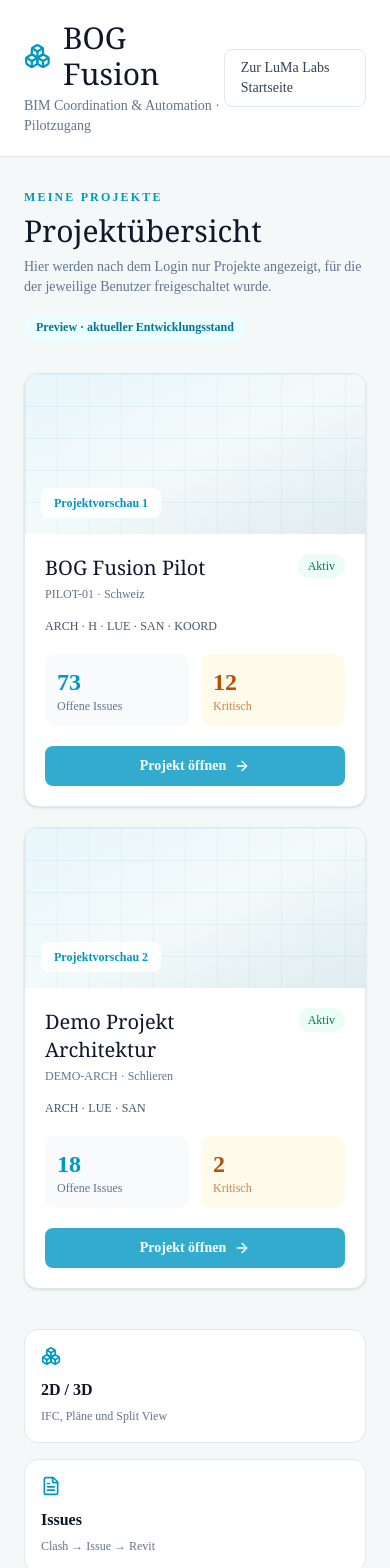
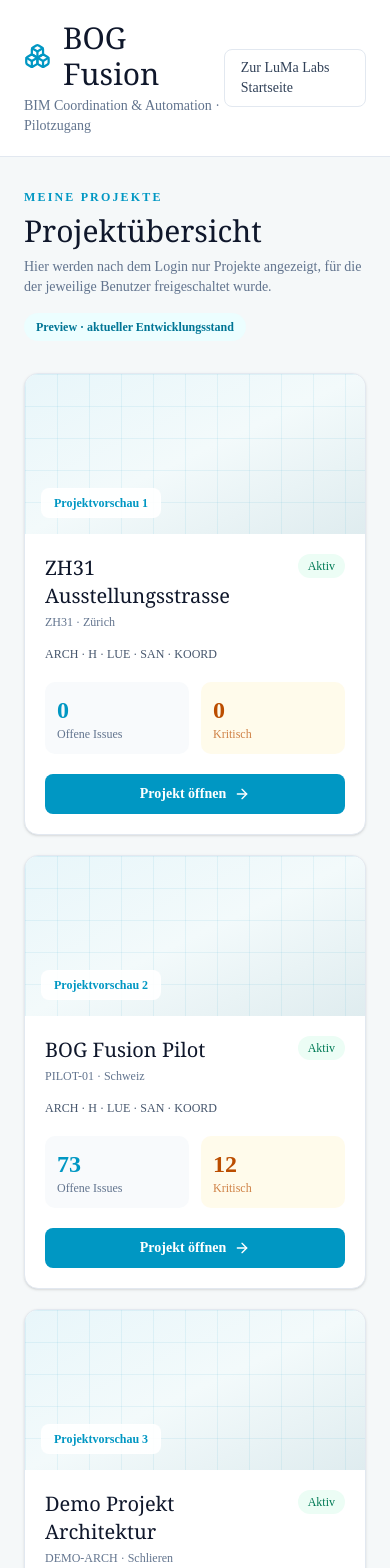
Before and after one commit to NexiCH86/luma-labs-website, a Next.js app: page /fusion in a window 390 px wide. Shown: the top 1568 px of the page. Built offline with nearby package versions, Linux system fonts and the light colour scheme.

Commit message:
Add ZH31 Ausstellungsstrasse demo project

```diff
--- a/src/app/fusion/page.tsx
+++ b/src/app/fusion/page.tsx
@@ -1,8 +1,10 @@
 import { ArrowRight, Boxes, FileText, ShieldCheck, Users, Wrench } from "lucide-react";
+import Link from "next/link";
 
 const projects = [
-  { name: "BOG Fusion Pilot", code: "PILOT-01", location: "Schweiz", disciplines: "ARCH · H · LUE · SAN · KOORD", issues: 73, critical: 12 },
-  { name: "Demo Projekt Architektur", code: "DEMO-ARCH", location: "Schlieren", disciplines: "ARCH · LUE · SAN", issues: 18, critical: 2 },
+  { name: "ZH31 Ausstellungsstrasse", code: "ZH31", location: "Zürich", disciplines: "ARCH · H · LUE · SAN · KOORD", issues: 0, critical: 0, href: "/fusion/zh31" },
+  { name: "BOG Fusion Pilot", code: "PILOT-01", location: "Schweiz", disciplines: "ARCH · H · LUE · SAN · KOORD", issues: 73, critical: 12, href: "/fusion/pilot-01" },
+  { name: "Demo Projekt Architektur", code: "DEMO-ARCH", location: "Schlieren", disciplines: "ARCH · LUE · SAN", issues: 18, critical: 2, href: "/fusion/demo-arch" },
 ];
 
 export default function FusionPage() {
@@ -10,68 +12,22 @@ export default function FusionPage() {
     <main className="min-h-screen bg-[#f5f8f9] text-slate-900">
       <header className="border-b border-slate-200 bg-white">
         <div className="mx-auto flex max-w-7xl items-center justify-between px-6 py-5">
-          <div>
-            <div className="flex items-center gap-3">
-              <Boxes className="h-7 w-7 text-[#0097c3]" />
-              <h1 className="font-serif text-3xl">BOG Fusion</h1>
-            </div>
-            <p className="mt-1 text-sm text-slate-500">BIM Coordination & Automation · Pilotzugang</p>
-          </div>
+          <div><div className="flex items-center gap-3"><Boxes className="h-7 w-7 text-[#0097c3]" /><h1 className="font-serif text-3xl">BOG Fusion</h1></div><p className="mt-1 text-sm text-slate-500">BIM Coordination & Automation · Pilotzugang</p></div>
           <a href="/" className="rounded-md border border-slate-200 bg-white px-4 py-2 text-sm font-medium text-slate-700 transition hover:border-[#0097c3] hover:text-[#0097c3]">Zur LuMa Labs Startseite</a>
         </div>
       </header>
-
       <section className="mx-auto max-w-7xl px-6 py-8">
-        <div className="mb-8 flex flex-wrap items-end justify-between gap-4">
-          <div>
-            <p className="text-xs font-semibold uppercase tracking-[0.18em] text-[#0097c3]">Meine Projekte</p>
-            <h2 className="mt-2 font-serif text-3xl">Projektübersicht</h2>
-            <p className="mt-2 max-w-2xl text-sm text-slate-500">Hier werden nach dem Login nur Projekte angezeigt, für die der jeweilige Benutzer freigeschaltet wurde.</p>
-          </div>
-          <span className="rounded-full bg-cyan-50 px-3 py-1.5 text-xs font-semibold text-cyan-700">Preview · aktueller Entwicklungsstand</span>
-        </div>
-
-        <div className="grid gap-5 md:grid-cols-2">
+        <div className="mb-8 flex flex-wrap items-end justify-between gap-4"><div><p className="text-xs font-semibold uppercase tracking-[0.18em] text-[#0097c3]">Meine Projekte</p><h2 className="mt-2 font-serif text-3xl">Projektübersicht</h2><p className="mt-2 max-w-2xl text-sm text-slate-500">Hier werden nach dem Login nur Projekte angezeigt, für die der jeweilige Benutzer freigeschaltet wurde.</p></div><span className="rounded-full bg-cyan-50 px-3 py-1.5 text-xs font-semibold text-cyan-700">Preview · aktueller Entwicklungsstand</span></div>
+        <div className="grid gap-5 md:grid-cols-2 xl:grid-cols-3">
           {projects.map((project, index) => (
             <article key={project.code} className="overflow-hidden rounded-xl border border-slate-200 bg-white shadow-sm">
-              <div className="relative h-40 bg-gradient-to-br from-[#e8f6fa] via-[#f3fafb] to-[#dfecef]">
-                <div className="absolute inset-0 opacity-70" style={{backgroundImage:"linear-gradient(90deg,rgba(0,151,195,.11) 1px,transparent 1px),linear-gradient(rgba(0,151,195,.11) 1px,transparent 1px)",backgroundSize:"32px 32px"}} />
-                <div className="absolute bottom-4 left-4 rounded-md border border-white/70 bg-white/90 px-3 py-1.5 text-xs font-semibold text-[#0097c3]">Projektvorschau {index + 1}</div>
-              </div>
-              <div className="p-5">
-                <div className="flex items-start justify-between gap-4">
-                  <div><h3 className="font-serif text-xl">{project.name}</h3><p className="mt-1 text-xs text-slate-500">{project.code} · {project.location}</p></div>
-                  <span className="rounded-full bg-emerald-50 px-2.5 py-1 text-xs font-medium text-emerald-700">Aktiv</span>
-                </div>
-                <p className="mt-4 text-xs font-medium text-slate-600">{project.disciplines}</p>
-                <div className="mt-5 grid grid-cols-2 gap-3">
-                  <div className="rounded-lg bg-slate-50 p-3"><div className="text-2xl font-semibold text-[#0097c3]">{project.issues}</div><div className="text-xs text-slate-500">Offene Issues</div></div>
-                  <div className="rounded-lg bg-amber-50 p-3"><div className="text-2xl font-semibold text-amber-700">{project.critical}</div><div className="text-xs text-amber-700/70">Kritisch</div></div>
-                </div>
-                <button className="mt-5 inline-flex w-full items-center justify-center gap-2 rounded-md bg-[#0097c3] px-4 py-2.5 text-sm font-semibold text-white opacity-80" title="Viewer wird aktuell entwickelt">
-                  Projekt öffnen <ArrowRight className="h-4 w-4" />
-                </button>
-              </div>
+              <div className="relative h-40 bg-gradient-to-br from-[#e8f6fa] via-[#f3fafb] to-[#dfecef]"><div className="absolute inset-0 opacity-70" style={{backgroundImage:"linear-gradient(90deg,rgba(0,151,195,.11) 1px,transparent 1px),linear-gradient(rgba(0,151,195,.11) 1px,transparent 1px)",backgroundSize:"32px 32px"}} /><div className="absolute bottom-4 left-4 rounded-md border border-white/70 bg-white/90 px-3 py-1.5 text-xs font-semibold text-[#0097c3]">Projektvorschau {index + 1}</div></div>
+              <div className="p-5"><div className="flex items-start justify-between gap-4"><div><h3 className="font-serif text-xl">{project.name}</h3><p className="mt-1 text-xs text-slate-500">{project.code} · {project.location}</p></div><span className="rounded-full bg-emerald-50 px-2.5 py-1 text-xs font-medium text-emerald-700">Aktiv</span></div><p className="mt-4 text-xs font-medium text-slate-600">{project.disciplines}</p><div className="mt-5 grid grid-cols-2 gap-3"><div className="rounded-lg bg-slate-50 p-3"><div className="text-2xl font-semibold text-[#0097c3]">{project.issues}</div><div className="text-xs text-slate-500">Offene Issues</div></div><div className="rounded-lg bg-amber-50 p-3"><div className="text-2xl font-semibold text-amber-700">{project.critical}</div><div className="text-xs text-amber-700/70">Kritisch</div></div></div><Link href={project.href} className="mt-5 inline-flex w-full items-center justify-center gap-2 rounded-md bg-[#0097c3] px-4 py-2.5 text-sm font-semibold text-white transition hover:bg-[#007fa5]">Projekt öffnen <ArrowRight className="h-4 w-4" /></Link></div>
             </article>
           ))}
         </div>
-
-        <div className="mt-10 grid gap-4 md:grid-cols-4">
-          {[
-            [Boxes, "2D / 3D", "IFC, Pläne und Split View"],
-            [FileText, "Issues", "Clash → Issue → Revit"],
-            [Users, "Benutzer", "Projektbezogene Zugriffe"],
-            [ShieldCheck, "Rollen", "Intern, extern, nur lesen"],
-          ].map(([Icon, title, text]) => {
-            const C = Icon as typeof Boxes;
-            return <div key={String(title)} className="rounded-xl border border-slate-200 bg-white p-4"><C className="h-5 w-5 text-[#0097c3]"/><h3 className="mt-3 font-semibold">{String(title)}</h3><p className="mt-1 text-xs leading-5 text-slate-500">{String(text)}</p></div>;
-          })}
-        </div>
-
-        <div className="mt-8 rounded-xl border border-cyan-100 bg-cyan-50/60 p-5 text-sm text-slate-700">
-          <div className="flex items-center gap-2 font-semibold text-cyan-800"><Wrench className="h-4 w-4"/> Pilotstatus</div>
-          <p className="mt-2 leading-6">Diese Seite stellt den aktuellen BOG-Fusion-Zugang auf lumalabs.ch bereit. Der produktive IFC-/2D-Viewer und die Revit-Anbindung werden parallel im BOG-Fusion-Repository weiterentwickelt.</p>
-        </div>
+        <div className="mt-10 grid gap-4 md:grid-cols-4">{[[Boxes,"2D / 3D","IFC, Pläne und Split View"],[FileText,"Issues","Clash → Issue → Revit"],[Users,"Benutzer","Projektbezogene Zugriffe"],[ShieldCheck,"Rollen","Intern, extern, nur lesen"]].map(([Icon,title,text])=>{const C=Icon as typeof Boxes;return <div key={String(title)} className="rounded-xl border border-slate-200 bg-white p-4"><C className="h-5 w-5 text-[#0097c3]"/><h3 className="mt-3 font-semibold">{String(title)}</h3><p className="mt-1 text-xs leading-5 text-slate-500">{String(text)}</p></div>;})}</div>
+        <div className="mt-8 rounded-xl border border-cyan-100 bg-cyan-50/60 p-5 text-sm text-slate-700"><div className="flex items-center gap-2 font-semibold text-cyan-800"><Wrench className="h-4 w-4"/> Pilotstatus</div><p className="mt-2 leading-6">Diese Seite stellt den aktuellen BOG-Fusion-Zugang auf lumalabs.ch bereit. Der produktive IFC-/2D-Viewer und die Revit-Anbindung werden parallel im BOG-Fusion-Repository weiterentwickelt.</p></div>
       </section>
     </main>
   );
```
